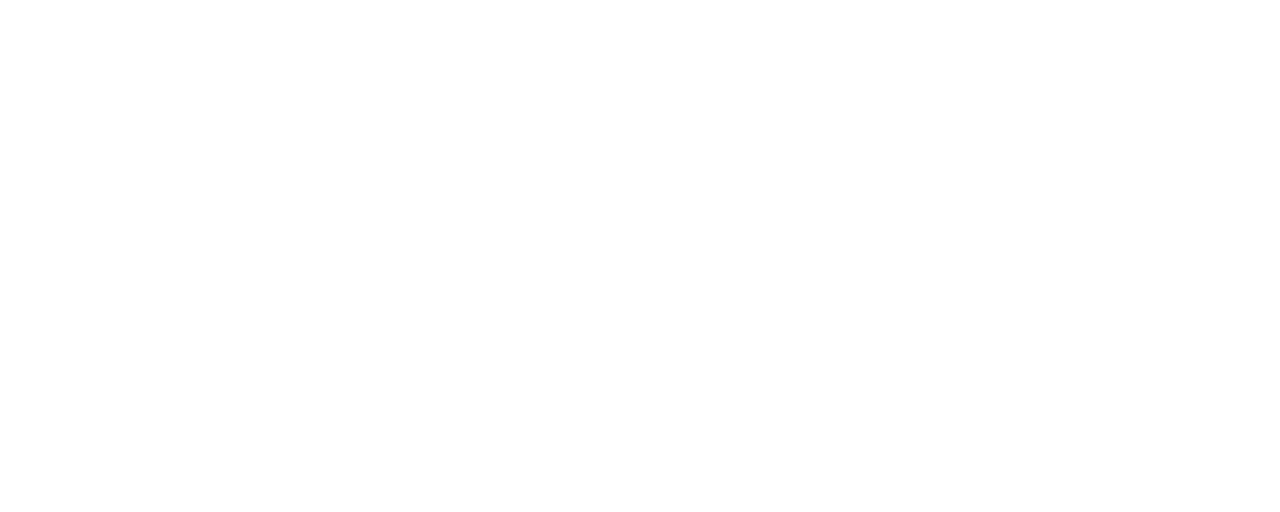
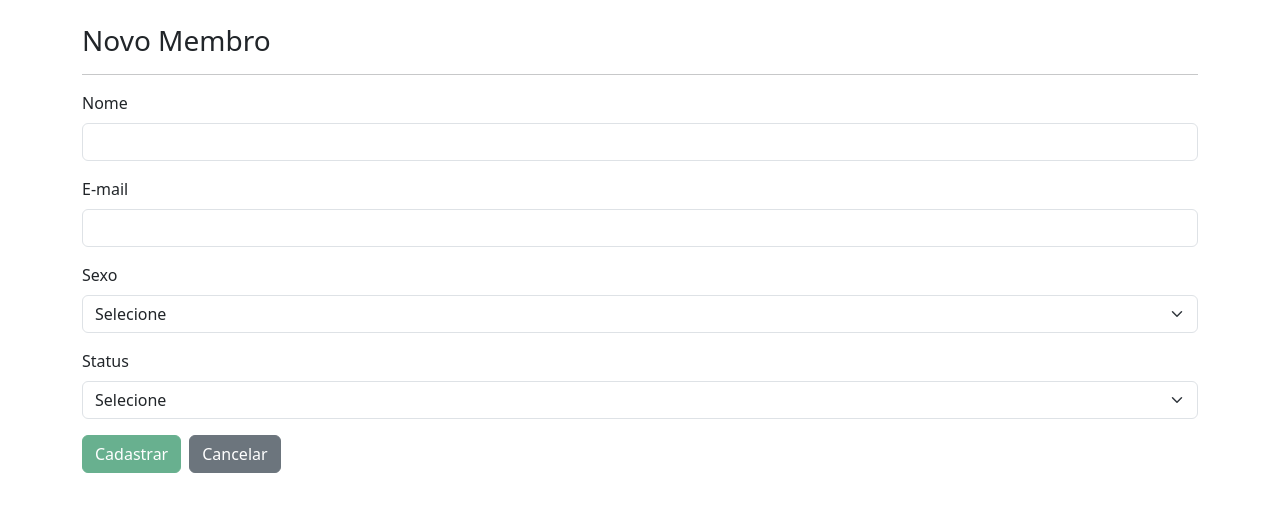
Before and after one commit to rafaelpedro/IgrejaDashboard, an Angular app in the folder igreja-dashboard/: page /membros/novo in a window 1280 px wide. Before the commit this address led to /. Shown: the top 512 px of the page. Built offline with nearby package versions, Linux system fonts and the light colour scheme.

Commit message:
Substituindo modal por um form com rota

```diff
--- a/igreja-dashboard/src/app/app.routes.ts
+++ b/igreja-dashboard/src/app/app.routes.ts
@@ -3,4 +3,14 @@ import { DashboardComponent } from './features/dashboard/dashboard';
 
 export const routes: Routes = [
   { path: '', component: DashboardComponent },
+
+  // Verificar se o lazy loading pode ser aplicado aqui
+  {
+    path: 'membros/novo',
+    loadComponent: () => import('./features/formcreate/formcreate').then(m => m.Formcreate )
+  },
+  {
+    path: 'membros/editar/:id',
+    loadComponent: () => import('./features/formcreate/formcreate').then(m => m.Formcreate )
+  }
 ];
--- a/igreja-dashboard/src/app/features/dashboard/dashboard.html
+++ b/igreja-dashboard/src/app/features/dashboard/dashboard.html
@@ -35,7 +35,7 @@
       <input type="text" class="form-control" [(ngModel)]="busca" placeholder="Pesquisar por nome ou e-mail">
       <button class="btn btn-outline-primary" (click)="buscar()">Buscar</button>
     </div>
-    <button class="btn btn-primary" (click)="abrirModal()">
+    <button class="btn btn-primary" (click)="novaPessoa()">
       <i class="bi bi-person-plus"></i> Adicionar Membro
     </button>
   </div>
@@ -70,7 +70,7 @@
     </tbody>
   </table>
 
-  <div class="modal fade show" tabindex="-1" [ngClass]="{ 'd-block': mostrarModal }">
+  <!-- <div class="modal fade show" tabindex="-1" [ngClass]="{ 'd-block': mostrarModal }">
     <div class="modal-dialog">
       <div class="modal-content">
         <div class="modal-header">
@@ -122,7 +122,7 @@
         </div>
       </div>
     </div>
-  </div>
+  </div> -->
 
   <!-- Dialogo Confirmação de Exclusão -->
 <div class="modal fade show" tabindex="-1" [ngClass]="{ 'd-block': mostrarConfirmacao }">
--- a/igreja-dashboard/src/app/features/dashboard/dashboard.ts
+++ b/igreja-dashboard/src/app/features/dashboard/dashboard.ts
@@ -5,6 +5,7 @@ import { CommonModule } from '@angular/common';
 import { FormsModule } from '@angular/forms';
 import { ToastComponent } from '../../shared/toast.component';
 import { ToastService } from '../../shared/toast.service';
+import { Router } from '@angular/router';
 @Component({
   selector: 'app-dashboard',
   imports: [CommonModule, FormsModule, ToastComponent],
@@ -24,7 +25,11 @@ export class DashboardComponent implements OnInit {
   idParaExcluir: number | null = null;
   nomeParaExcluir: string = '';
 
-  constructor(private dashboardService: DashboardService, private toast: ToastService) {}
+  constructor(
+    private dashboardService: DashboardService,
+    private toast: ToastService,
+    private router: Router
+  ) { }
 
   ngOnInit(): void {
     this.carregarDados();
@@ -39,47 +44,56 @@ export class DashboardComponent implements OnInit {
     this.dashboardService.getPessoas(this.busca).subscribe(p => this.pessoas = p);
   }
 
-  abrirModal(): void {
-    this.mostrarModal = true;
-    this.editando = false;
-    this.pessoaAtual = this.criarNovaPessoa();
+  // abrirModal(): void {
+  //   this.mostrarModal = true;
+  //   this.editando = false;
+  //   this.pessoaAtual = this.criarNovaPessoa();
+  // }
+
+  // fecharModal(): void {
+  //   this.mostrarModal = false;
+  // }
+
+  // editarPessoa(pessoa: Pessoa): void {
+  //   this.pessoaAtual = { ...pessoa };
+  //   this.mostrarModal = true;
+  //   this.editando = true;
+  // }
+
+
+  novaPessoa(): void {
+    this.router.navigate(['/membros/novo']);
   }
 
-  fecharModal(): void {
-    this.mostrarModal = false;
+  editarPessoa(p: Pessoa): void {
+    this.router.navigate([`/membros/editar/${p.codigo}`]);
   }
 
-  editarPessoa(pessoa: Pessoa): void {
-    this.pessoaAtual = { ...pessoa };
-    this.mostrarModal = true;
-    this.editando = true;
-  }
-
-  salvarPessoa(): void {
-  if (this.editando) {
-    this.dashboardService.updatePessoa(this.pessoaAtual.codigo, this.pessoaAtual).subscribe({
-      next: () => {
-        this.fecharModal();
-        this.carregarDados();
-        this.toast.show('success', 'Membro atualizado com sucesso!');
-      },
-      error: () => {
-        this.toast.show('error', 'Erro ao atualizar o membro.');
-      }
-    });
-  } else {
-    this.dashboardService.addPessoa(this.pessoaAtual).subscribe({
-      next: () => {
-        this.fecharModal();
-        this.carregarDados();
-        this.toast.show('success', 'Membro cadastrado com sucesso!');
-      },
-      error: () => {
-        this.toast.show('error', 'Erro ao cadastrar novo membro.');
-      }
-    });
-  }
-}
+  // salvarPessoa(): void {
+  //   if (this.editando) {
+  //     this.dashboardService.updatePessoa(this.pessoaAtual.codigo, this.pessoaAtual).subscribe({
+  //       next: () => {
+  //         this.fecharModal();
+  //         this.carregarDados();
+  //         this.toast.show('success', 'Membro atualizado com sucesso!');
+  //       },
+  //       error: () => {
+  //         this.toast.show('error', 'Erro ao atualizar o membro.');
+  //       }
+  //     });
+  //   } else {
+  //     this.dashboardService.addPessoa(this.pessoaAtual).subscribe({
+  //       next: () => {
+  //         this.fecharModal();
+  //         this.carregarDados();
+  //         this.toast.show('success', 'Membro cadastrado com sucesso!');
+  //       },
+  //       error: () => {
+  //         this.toast.show('error', 'Erro ao cadastrar novo membro.');
+  //       }
+  //     });
+  //   }
+  // }
 
   excluirPessoa(id: number, nome: string): void {
     this.mostrarConfirmacao = true;
@@ -97,7 +111,7 @@ confirmarExclusao(): void {
     if (!this.idParaExcluir) return;
     this.dashboardService.deletePessoa(this.idParaExcluir).subscribe(() => {
       this.carregarDados();
-    if(this.idParaExcluir){
+      if (this.idParaExcluir) {
         this.toast.show('success', `Membro ${this.nomeParaExcluir} excluído com sucesso!`);
       }
       this.fecharConfirmacao();
--- /dev/null
+++ b/igreja-dashboard/src/app/features/formcreate/formcreate.html
@@ -0,0 +1,62 @@
+<div class="container mt-4">
+
+  <h3>{{ editando ? 'Editar Membro' : 'Novo Membro' }}</h3>
+  <hr>
+
+  <form #formPessoa="ngForm" (ngSubmit)="salvar()">
+
+    <div class="mb-3">
+      <label class="form-label">Nome</label>
+      <input type="text" class="form-control"
+             [(ngModel)]="pessoa.nome" name="nome" required #nome="ngModel">
+      <div *ngIf="nome.invalid && nome.touched" class="text-danger small">
+        O nome é obrigatório.
+      </div>
+    </div>
+
+    <div class="mb-3">
+      <label class="form-label">E-mail</label>
+      <input type="email" class="form-control"
+             [(ngModel)]="pessoa.email" name="email" required email #email="ngModel">
+      <div *ngIf="email.invalid && email.touched" class="text-danger small">
+        <div *ngIf="email.errors?.['required']">O e-mail é obrigatório.</div>
+        <div *ngIf="email.errors?.['email']">Formato inválido.</div>
+      </div>
+    </div>
+
+    <div class="mb-3">
+      <label class="form-label">Sexo</label>
+      <select class="form-select" [(ngModel)]="pessoa.sexo" name="sexo" required #sexo="ngModel">
+        <option value="">Selecione</option>
+        <option value="Masculino">Masculino</option>
+        <option value="Feminino">Feminino</option>
+      </select>
+      <div *ngIf="sexo.invalid && sexo.touched" class="text-danger small">
+        O sexo é obrigatório.
+      </div>
+    </div>
+
+    <div class="mb-3">
+      <label class="form-label">Status</label>
+      <select class="form-select" [(ngModel)]="pessoa.status" name="status" required #status="ngModel">
+        <option value="">Selecione</option>
+        <option value="Membro">Membro</option>
+        <option value="Visitante">Visitante</option>
+      </select>
+      <div *ngIf="status.invalid && status.touched" class="text-danger small">
+        O status é obrigatório.
+      </div>
+    </div>
+
+    <button class="btn btn-success" [disabled]="formPessoa.invalid">
+      {{ editando ? 'Salvar' : 'Cadastrar' }}
+    </button>
+
+    <button class="btn btn-secondary ms-2" (click)="cancelar()" type="button">
+      Cancelar
+    </button>
+
+  </form>
+</div>
+
+<app-toast></app-toast>
--- /dev/null
+++ b/igreja-dashboard/src/app/features/formcreate/formcreate.ts
@@ -0,0 +1,69 @@
+import { Component } from '@angular/core';
+import { CommonModule } from '@angular/common';
+import { FormsModule } from '@angular/forms';
+import { Pessoa } from '../../models/pessoa.model';
+import { ActivatedRoute } from '@angular/router';
+import { DashboardService } from '../dashboard/dashboard.service';
+import { Router } from '@angular/router';
+import { OnInit } from '@angular/core';
+import { ToastComponent } from '../../shared/toast.component';
+import { ToastService } from '../../shared/toast.service';
+
+@Component({
+  selector: 'app-formcreate',
+  imports: [CommonModule, FormsModule, ToastComponent],
+  templateUrl: './formcreate.html',
+  styleUrl: './formcreate.scss',
+})
+export class Formcreate implements OnInit {
+
+  pessoa: Pessoa = this.criarNovaPessoa();
+  editando: Boolean = false;
+
+  constructor(
+    private route: ActivatedRoute,
+    private router: Router,
+    private dashboardservice: DashboardService,
+    private toast: ToastService
+  ) {}
+
+  ngOnInit(): void {
+    const id = this.route.snapshot.paramMap.get('id');
+
+    if(id) {
+      this.editando = true;
+      this.dashboardservice.getPessoas().subscribe(lista => {
+        const encontrada = lista.find(p => p.codigo === Number(id));
+        if(encontrada) {
+          this.pessoa = {...encontrada}
+        }
+      })
+    }
+  }
+
+  salvar(): void {
+    if(this.editando) {
+      this.dashboardservice.updatePessoa(this.pessoa.codigo, this.pessoa)
+      .subscribe(() => this.router.navigate([ '/' ]));
+      this.toast.show('success', 'Membro atualizado com sucesso!');
+    } else {
+      this.dashboardservice.addPessoa(this.pessoa)
+      .subscribe(() => this.router.navigate([ '/' ]));
+      this.toast.show('success', 'Membro cadastrado com sucesso!');
+    }
+  }
+
+  criarNovaPessoa(): Pessoa {
+    return {
+      codigo: 0,
+      nome: '',
+      email: '',
+      sexo: '',
+      status: ''
+    };
+  }
+
+  cancelar(): void {
+  this.router.navigate(['/']);
+}
+}
```
Also changed, not shown: igreja-dashboard/src/app/features/formcreate/formcreate.scss (added), 1 other file (tests, documents, lock files or other folders). Lines whose indentation alone changed are shown as unchanged.
